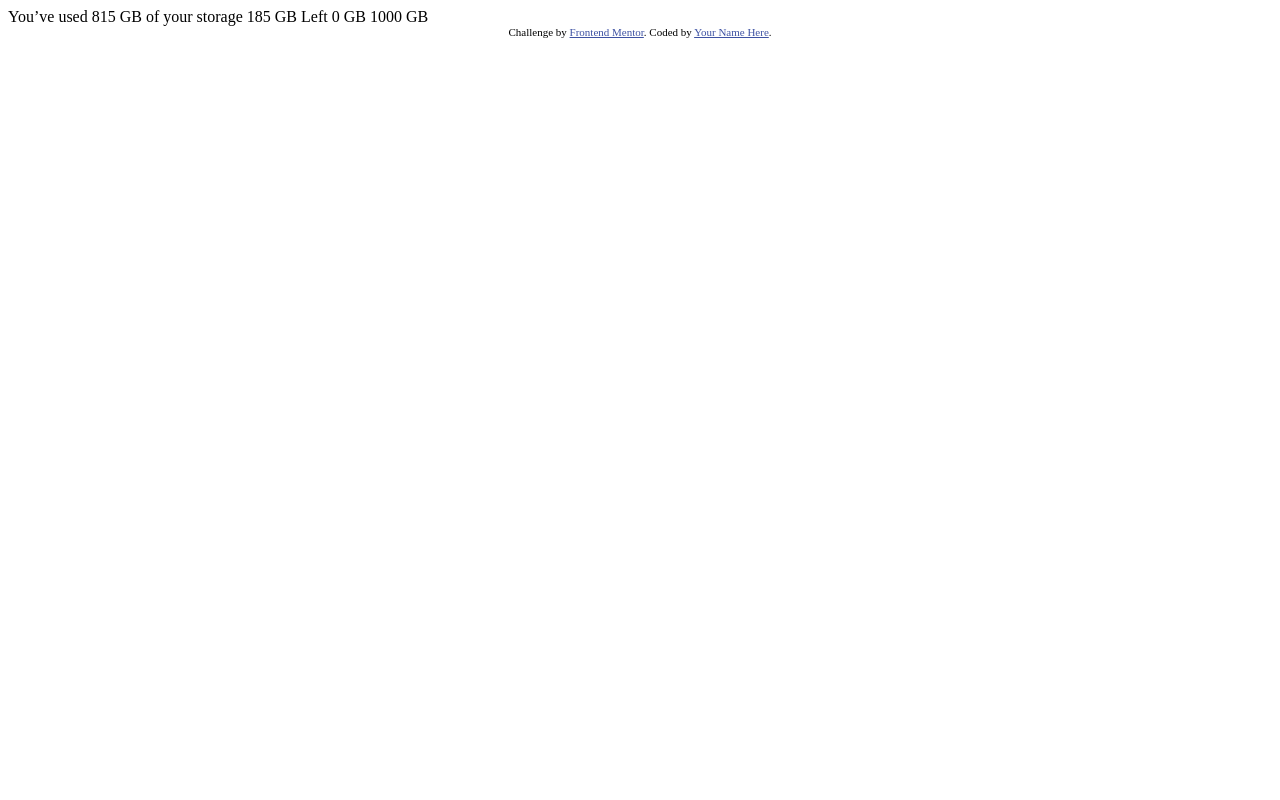
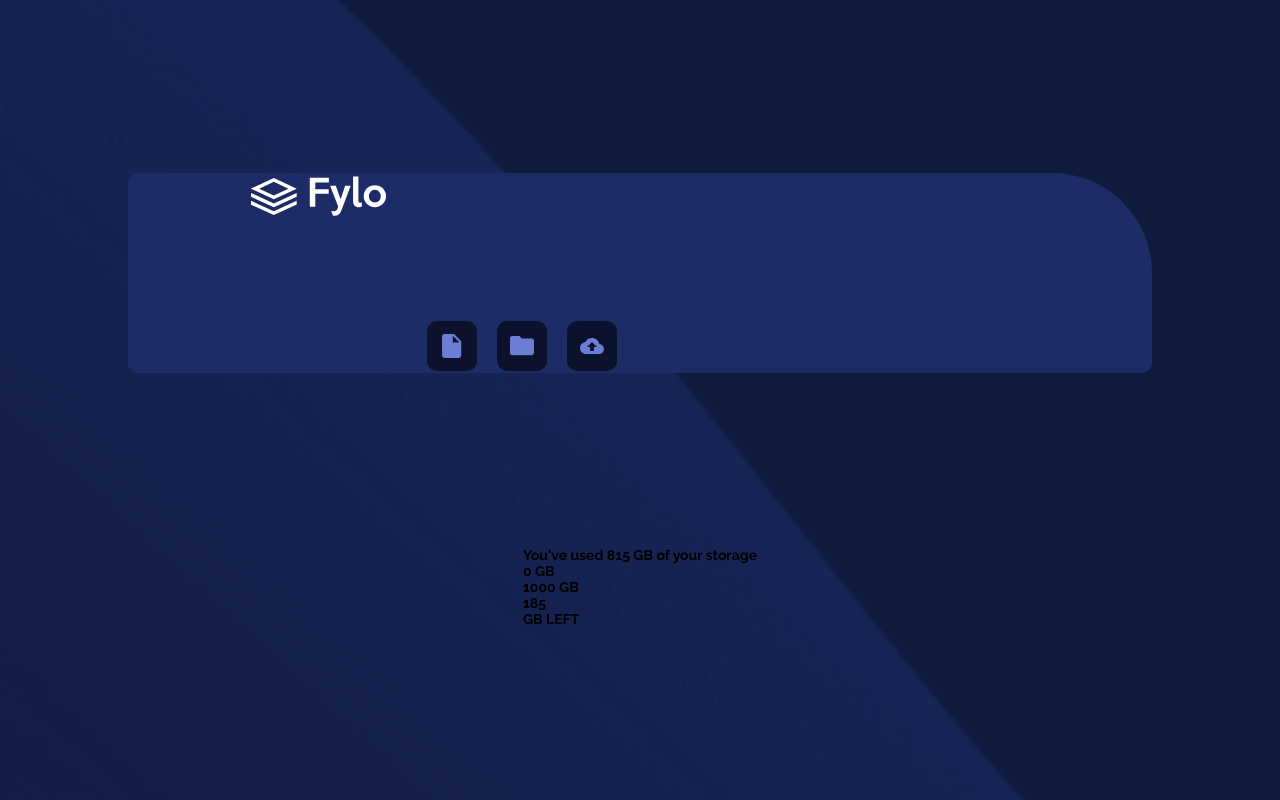
Before and after one commit to diegopagini/Flyo-Data-Storage_JS, a plain HTML site: page index.html in a window 1280 px wide. Drawn offline with Linux system fonts and the light colour scheme.

Commit message:
terminado la main section

```diff
--- a/index.html
+++ b/index.html
@@ -2,30 +2,44 @@
 <html lang="en">
 <head>
   <meta charset="UTF-8">
-  <meta name="viewport" content="width=device-width, initial-scale=1.0"> <!-- displays site properly based on user's device -->
-
+  <meta name="viewport" content="width=device-width, initial-scale=1.0">
   <link rel="icon" type="image/png" sizes="32x32" href="./images/favicon-32x32.png">
-
+  <link rel="stylesheet" href="style.css">
+  <link href="https://fonts.googleapis.com/css2?family=Raleway:wght@400;700&display=swap" rel="stylesheet">
   <title>Frontend Mentor | Fylo data storage component</title>
-
-  <!-- Feel free to remove these styles or customise in your own stylesheet 👍 -->
-  <style>
-    .attribution { font-size: 11px; text-align: center; }
-    .attribution a { color: hsl(228, 45%, 44%); }
-  </style>
 </head>
-<body>
-
-  You’ve used 815 GB of your storage
-
-  185 GB Left
-
-  0 GB
-  1000 GB
-
-  <div class="attribution">
-    Challenge by <a href="https://www.frontendmentor.io?ref=challenge" target="_blank">Frontend Mentor</a>.
-    Coded by <a href="#">Your Name Here</a>.
-  </div>
+<body class="body">
+  <section class="main">
+    <div class="fylo-container">
+      <img src="/images/logo.svg" alt="Fylo-Logo">
+    </div>
+    <div class="icon-container">
+      <div class="img-container">
+        <img src="/images/icon-document.svg" alt="document">
+      </div>
+      <div class="img-container">
+        <img src="/images/icon-folder.svg" alt="folder">
+      </div>
+      <div class="img-container">
+        <img src="/images/icon-upload.svg" alt="upload">
+      </div>
+    </div>
+  </section>
+  <section class="second">
+    <h1>You've used <strong>815 GB</strong> of your storage</h1>
+    <div class="container">
+      <div class="color">
+        <div class="point"></div>
+      </div>
+    </div>
+    <div class="gbs">
+      <h2>0 GB</h2>
+      <h2>1000 GB</h2>
+    </div>
+    <div class="left">
+      <h1>185</h1>
+      <h2>GB LEFT</h2>
+    </div>
+  </section>
 </body>
 </html>
--- /dev/null
+++ b/style.css
@@ -0,0 +1,66 @@
+:root {
+  --gradient: inear-gradient(hsl(6, 100%, 80%), hsl(335, 100%, 65%));
+  --pale-blue: hsl(243, 100%, 93%);
+  --grayish-blue: hsl(229, 7%, 55%);
+  --dark-blue: hsl(228, 56%, 26%);
+  --very-dark-blue: hsl(229, 57%, 11%);
+  --font: 'Raleway', sans-serif;
+}
+
+* {
+  margin: 0;
+  padding: 0;
+  font-family: var(--font);
+  box-sizing: border-box;
+  font-size: 14px;
+}
+
+body {
+  height: 100vh;
+  display: flex;
+  justify-content: space-evenly;
+  align-items: center;
+  flex-direction: column;
+  background-color: var(--very-dark-blue);
+  background-image: url(/images/bg-mobile.png);
+  background-repeat: no-repeat;
+  background-size: cover;
+}
+
+.main {
+  background-color: var(--dark-blue);
+  height: 25%;
+  width: 80%;
+  border-radius: 10px;
+  border-top-right-radius: 100px;
+  display: flex;
+  flex-direction: column;
+  justify-content: center;
+  align-items: center;
+}
+
+.fylo-container {
+  align-self: flex-start;
+  margin-left: 12%;
+}
+
+.icon-container {
+  display: flex;
+  margin-top: 10%;
+  justify-content: space-between;
+  align-items: center;
+  margin-right: 35%;
+  margin-left: 12%;
+}
+
+.img-container {
+  background-color: var(--very-dark-blue);
+  width: 50px;
+  height: 50px;
+  display: flex;
+  justify-content: center;
+  align-items: center;
+  margin-left: 10px;
+  margin-right: 10px;
+  border-radius: 10px;
+}
```
